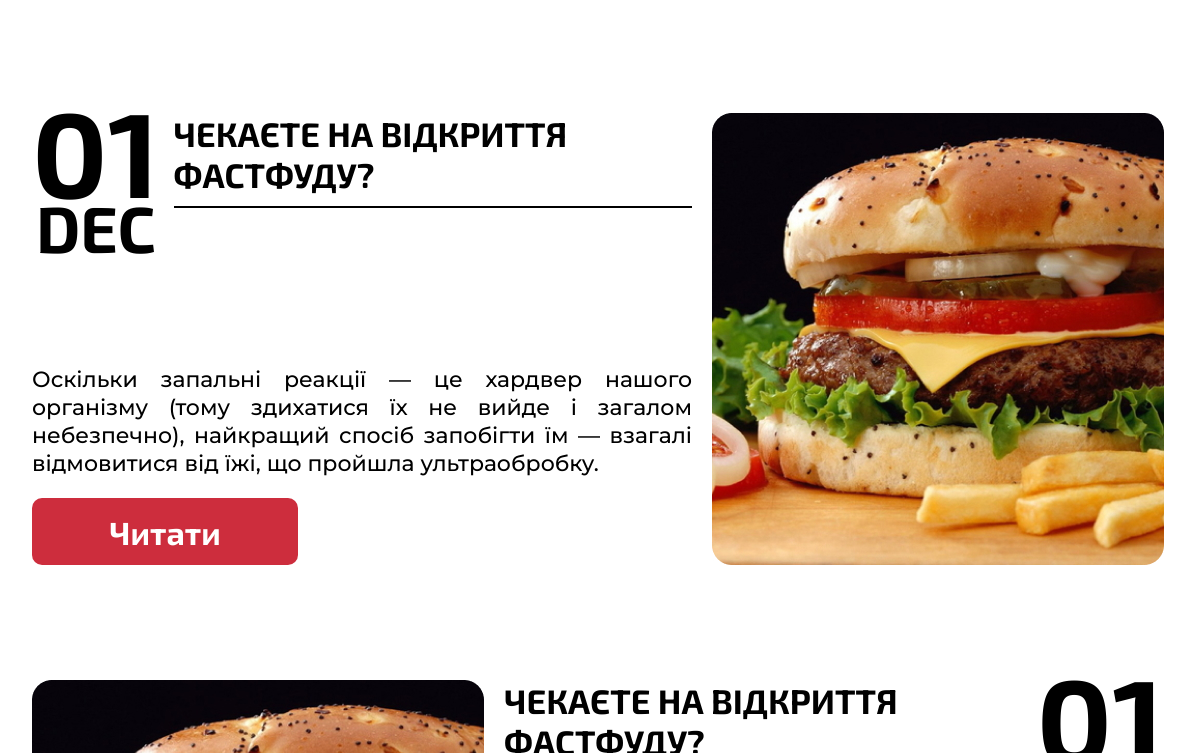
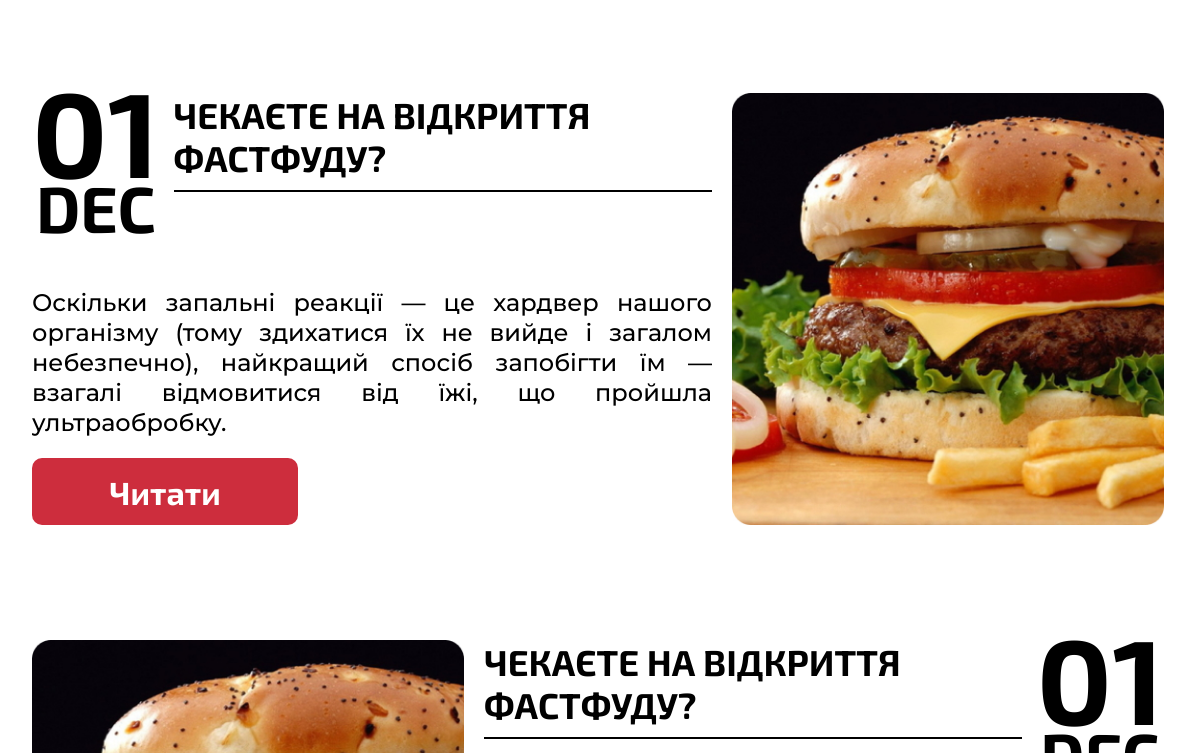
Before and after one commit to Kybbot/National, a Next.js app: page / in a window 1536 px wide. Shown: the part 4151-4904 px from the top of the page, without its empty margins (170-1365 px from the left). Built offline with nearby package versions, Linux system fonts and the light colour scheme; a web font is replaced by a local one.

Commit message:
Changed blog sizes

```diff
--- a/src/assets/css/components/blog.css
+++ b/src/assets/css/components/blog.css
@@ -175,6 +175,7 @@
 
 	.blog__top {
 		display: flex;
+		justify-content: space-between;
 	}
 
 	.blog__name {
@@ -199,12 +200,12 @@
 	}
 
 	.blog__article {
-		grid-template-columns: 452px 1fr;
-		grid-template-rows: 452px;
+		grid-template-columns: 380px 1fr;
+		grid-template-rows: 380px;
 	}
 
 	.blog__article.blog__article--2 {
-		grid-template-columns: 1fr 452px;
+		grid-template-columns: 1fr 380px;
 	}
 
 	.blog__article--2 .blog__date {
@@ -220,13 +221,13 @@
 	}
 
 	.blog__name {
-		font-size: 34px;
-		line-height: 41px;
+		font-size: 30px;
+		line-height: 36px;
 	}
 
 	.blog__text {
-		font-size: 22px;
-		line-height: 28px;
+		font-size: 20px;
+		line-height: 26px;
 	}
 }
 
@@ -239,14 +240,24 @@
 		margin-bottom: 50px;
 	}
 
+	.blog__name {
+		font-size: 34px;
+		line-height: 41px;
+	}
+
+	.blog__text {
+		font-size: 22px;
+		line-height: 28px;
+	}
+
 	.blog__day {
-		font-size: 120px;
-		line-height: 75px;
+		font-size: 100px;
+		line-height: 70px;
 	}
 
 	.blog__month {
-		font-size: 65px;
-		line-height: 78px;
+		font-size: 45px;
+		line-height: 60px;
 	}
 
 	.blog__btn {
@@ -257,6 +268,37 @@
 	}
 }
 
+@media screen and (min-width: 1440px) {
+	.blog__article {
+		grid-template-columns: 432px 1fr;
+		grid-template-rows: 432px;
+	}
+
+	.blog__article.blog__article--2 {
+		grid-template-columns: 1fr 432px;
+	}
+
+	.blog__name {
+		font-size: 36px;
+		line-height: 43px;
+	}
+
+	.blog__text {
+		font-size: 24px;
+		line-height: 30px;
+	}
+
+	.blog__day {
+		font-size: 120px;
+		line-height: 75px;
+	}
+
+	.blog__month {
+		font-size: 65px;
+		line-height: 78px;
+	}
+}
+
 @media screen and (min-width: 1920px) {
 	.blog__dec {
 		display: block;
@@ -264,4 +306,13 @@
 		top: 0;
 		left: 100px;
 	}
+
+	.blog__article {
+		grid-template-columns: 452px 1fr;
+		grid-template-rows: 452px;
+	}
+
+	.blog__article.blog__article--2 {
+		grid-template-columns: 1fr 452px;
+	}
 }
```
